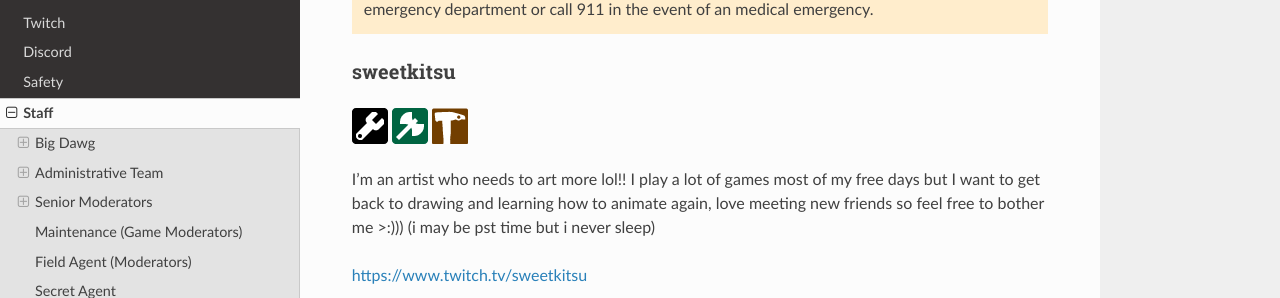
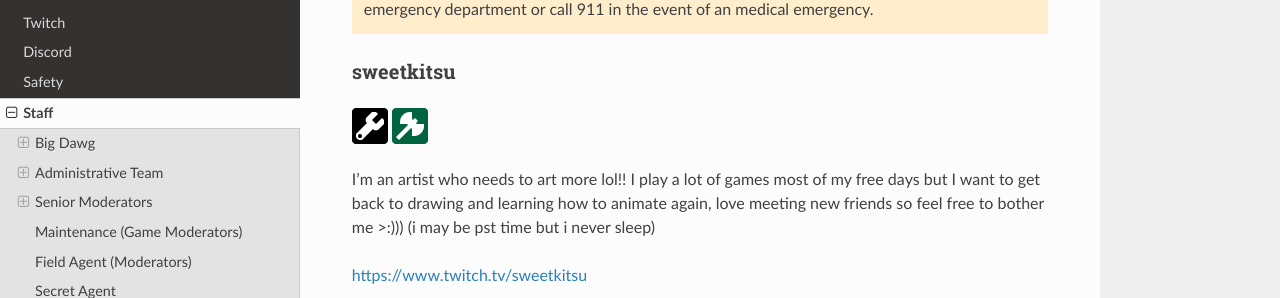
Before and after one commit to nerdyjohnny/ovidoc, a Sphinx documentation site: the page built from docs/source/staff.rst, in a window 1280 px wide and 900 px high, scrolled down 935 px. Shown: the part 152-450 px from the top of the window. Built offline with Sphinx 7.4.7 and the Read the Docs theme 2.0.0, drawn with Linux system fonts in a browser that asks for light colours.

Commit message:
Update staff.rst

```diff
--- a/docs/source/staff.rst
+++ b/docs/source/staff.rst
@@ -41,7 +41,6 @@ sweetkitsu
 '''''''
 .. image:: icons/sitedirector.png
 .. image:: icons/srmod.png
-.. image:: icons/custodian.png
 I'm an artist who needs to art more lol!! I play a lot of games most of my free days but I want to get back to drawing and learning how to animate again, love meeting new friends so feel free to bother me >:)))
 (i may be pst time but i never sleep)
 
```
